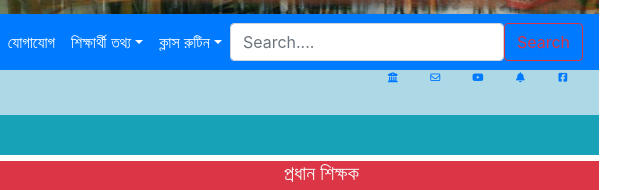
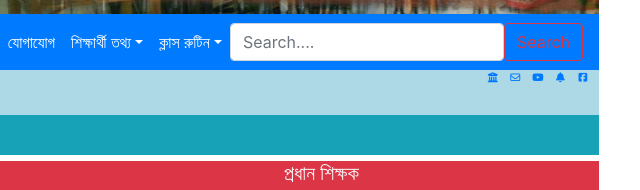
Before and after one commit to pihsedu/school, a plain HTML site: page index.html in a window 1280 px wide. Shown: the part 306-496 px from the top of the page, 596-1236 px from the left. Drawn offline with nearby package versions, Linux system fonts and the light colour scheme.

Commit message:
Update index.html

```diff
--- a/index.html
+++ b/index.html
@@ -37,7 +37,7 @@
 	100%{background-image:url("15.jpg");}
 	}
 	.right-icon{width:100%;height:45px;background:#ADD8E6;float:right;}
-	span{font-size:10px;float:right;margin-right:30px;}
+	span{font-size:10px;float:right;margin-right:10px;}
 
 	.head-3{color:white;font-size:30px;float:left;margin-right:70px;}
 
```
